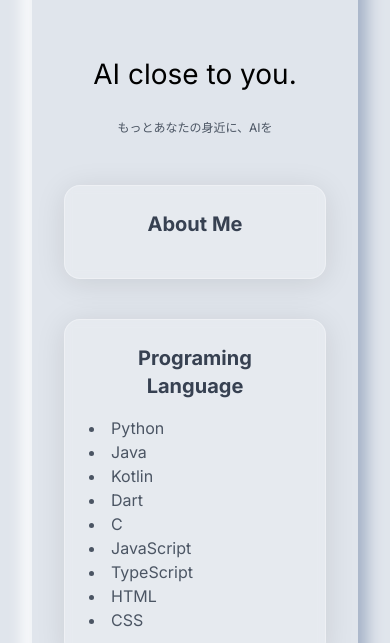
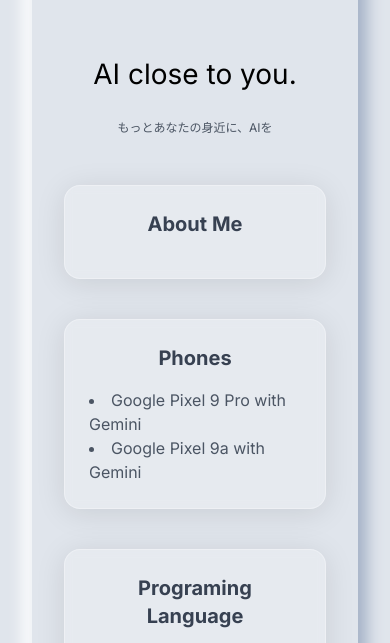
Before and after one commit to yharuto0917/profile, a plain HTML site: page index.html in a window 390 px wide. Shown: the part 309-952 px from the top of the page. Drawn offline with nearby package versions, Linux system fonts and the light colour scheme.

Commit message:
index.htmlに「Phones」セクションを追加し、関連するデバイスをリスト化

```diff
--- a/index.html
+++ b/index.html
@@ -140,6 +140,14 @@
         </section>
 
         <section class="glassmorphism p-6 mb-10">
+            <h2 class="text-xl font-bold text-gray-700 mb-4 text-center">Phones</h2>
+            <ul class="list-disc list-inside text-gray-600">
+                <li>Google Pixel 9 Pro with Gemini</li>
+                <li>Google Pixel 9a with Gemini</li>
+            </ul>
+        </section>
+
+        <section class="glassmorphism p-6 mb-10">
             <h2 class="text-xl font-bold text-gray-700 mb-4 text-center">Programing Language</h2>
             <ul class="list-disc list-inside text-gray-600">
                 <li>Python</li>
```
